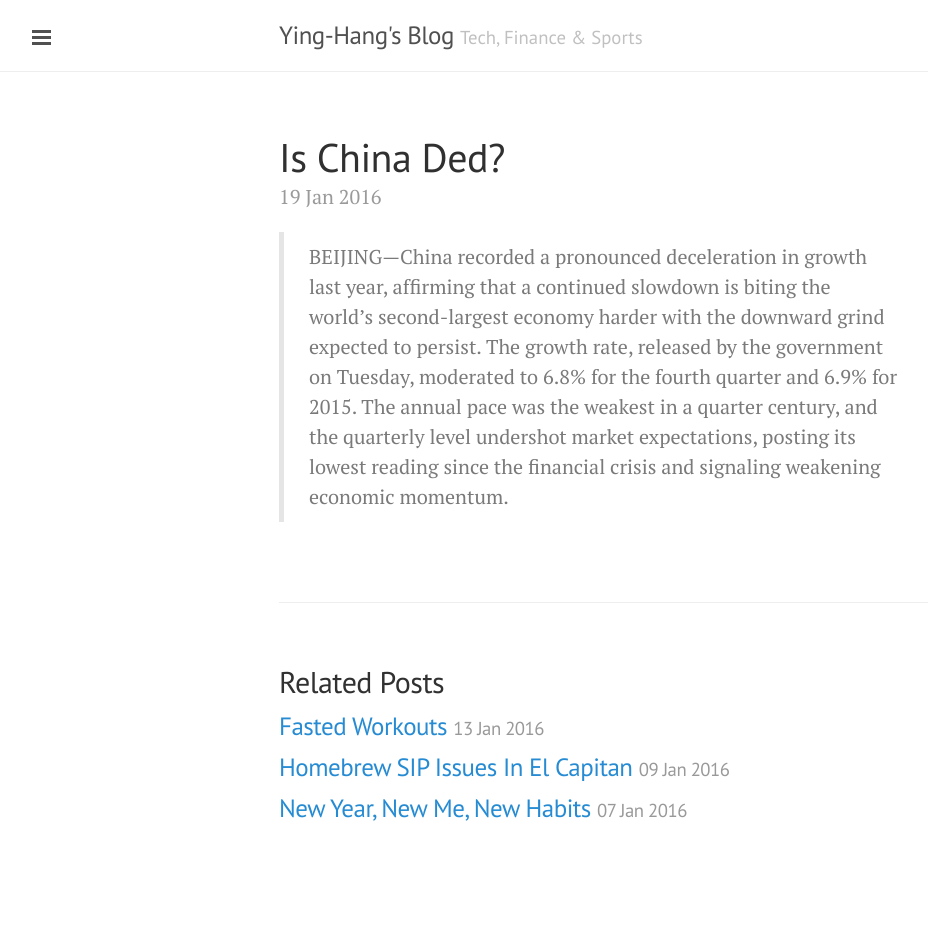
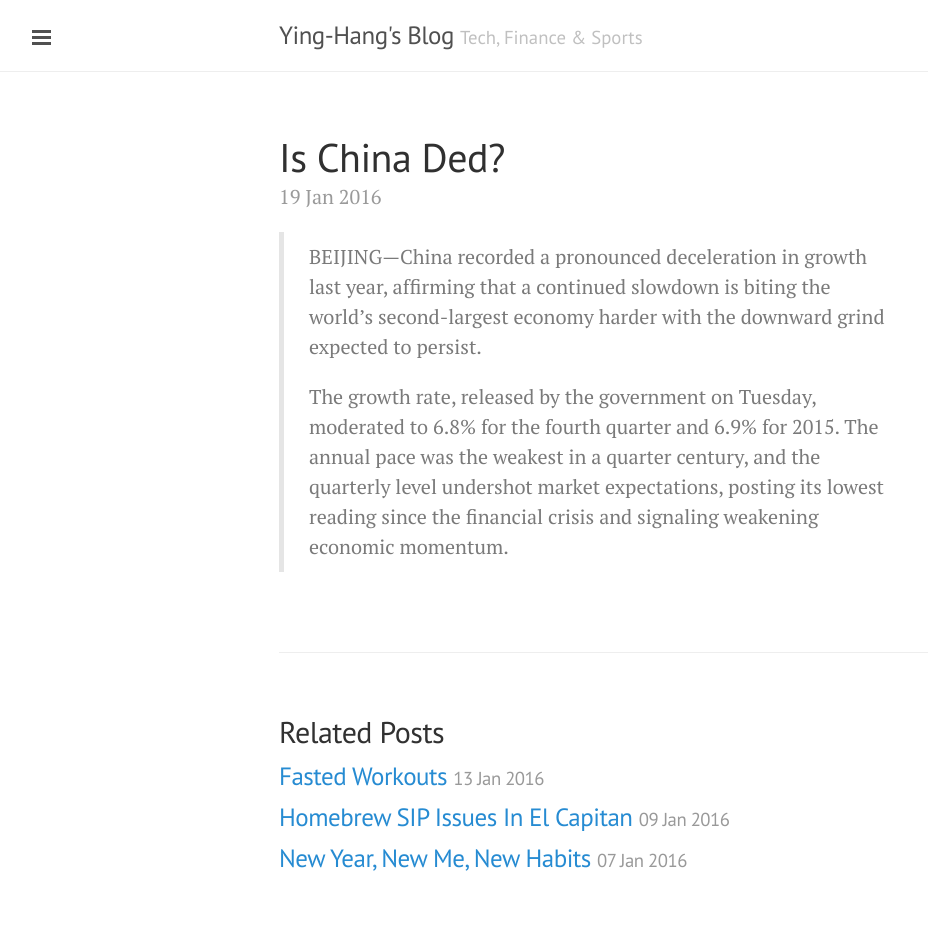
Before and after one commit to yinghang/yinghang.github.io, a Jekyll site: the page built from _posts/2016-01-19-how-low-can-oil-go.markdown, in a window 1280 px wide. Shown: the whole page, without its empty margins (1-929 px from the left). Built offline with Jekyll 4.4.1, drawn with Linux system fonts in a browser that asks for light colours; before the commit the page ends 900 px from its top, so only the background shows below that.

```diff
--- a/_posts/2016-01-19-how-low-can-oil-go.markdown
+++ b/_posts/2016-01-19-how-low-can-oil-go.markdown
@@ -3,4 +3,6 @@ published: true
 title: Is China Ded?
 layout: post
 ---
-> BEIJING—China recorded a pronounced deceleration in growth last year, affirming that a continued slowdown is biting the world’s second-largest economy harder with the downward grind expected to persist. The growth rate, released by the government on Tuesday, moderated to 6.8% for the fourth quarter and 6.9% for 2015. The annual pace was the weakest in a quarter century, and the quarterly level undershot market expectations, posting its lowest reading since the financial crisis and signaling weakening economic momentum.
+> BEIJING—China recorded a pronounced deceleration in growth last year, affirming that a continued slowdown is biting the world’s second-largest economy harder with the downward grind expected to persist.
+>
+> The growth rate, released by the government on Tuesday, moderated to 6.8% for the fourth quarter and 6.9% for 2015. The annual pace was the weakest in a quarter century, and the quarterly level undershot market expectations, posting its lowest reading since the financial crisis and signaling weakening economic momentum.
```
